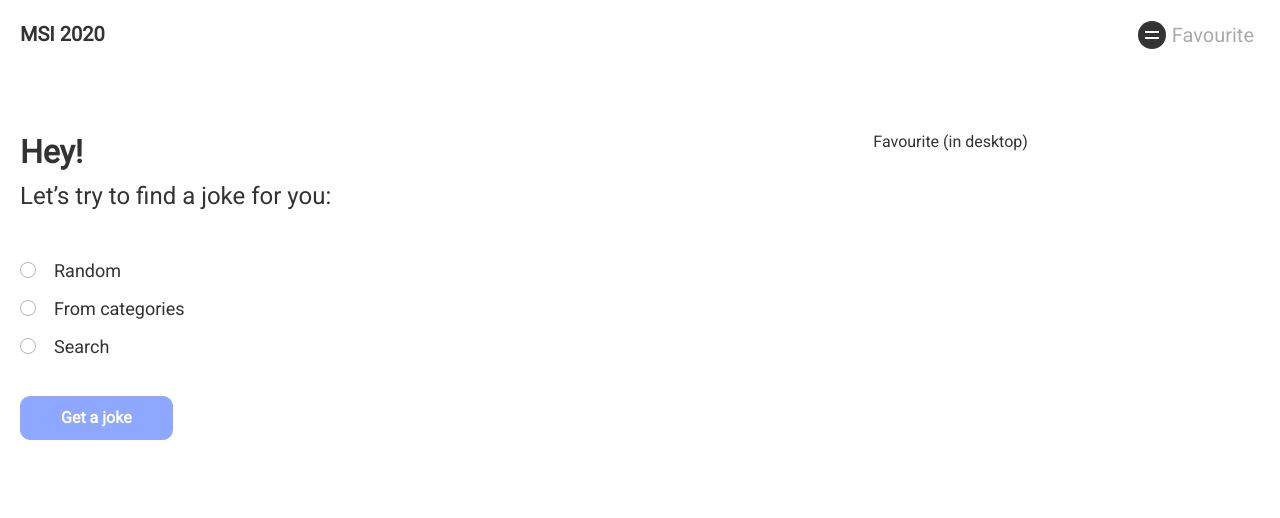
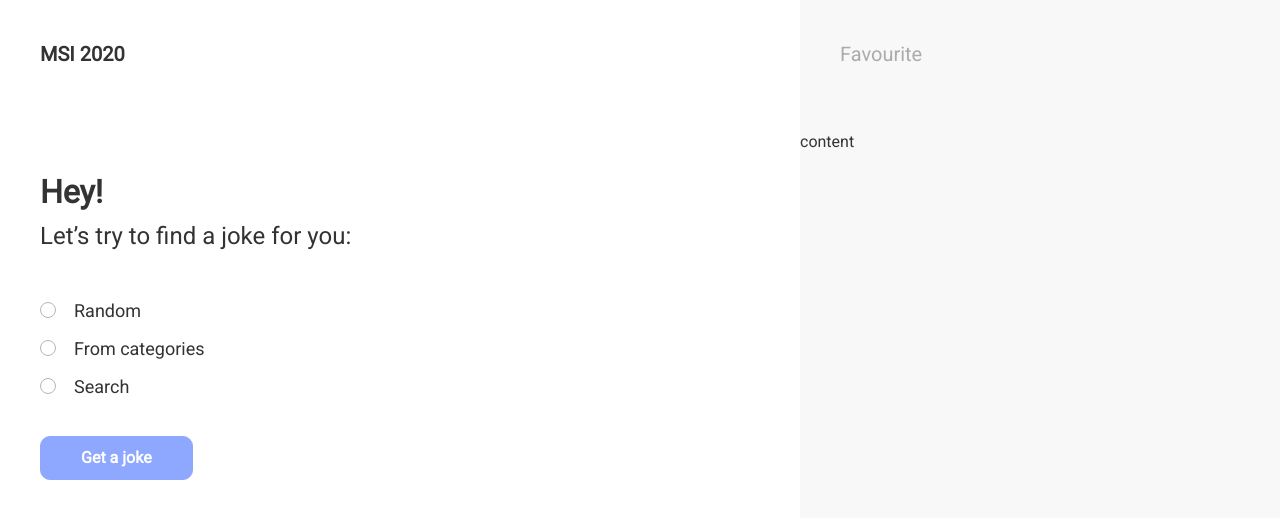
Before and after one commit to ipgpt/chuck-norris-app, a React (Create React App) app: page / in a window 1280 px wide. Shown: the top 518 px of the page. Built offline with nearby package versions, Linux system fonts and the light colour scheme.

Commit message:
feat: implement adaptive layout

```diff
--- a/src/App.js
+++ b/src/App.js
@@ -1,5 +1,4 @@
-import React, { useState } from "react";
-import { Row, Col } from "react-bootstrap";
+import React, { useState, useEffect } from "react";
 import "./App.scss";
 import JokesForm from "./JokesForm";
 import JokesList from "./JokesList";
@@ -8,12 +7,23 @@ import Favourite from "./Favourite";
 function App() {
   const [state, setState] = useState({
     jokeData: {},
-    isOpenFavourite: false,
+    isOpenFavourite: window.innerWidth >= 1200 ? true : false,
     favouriteDate: {
       data: {
         result: [],
       },
     },
+  });
+
+  function resizeWindow() {
+    if (window.innerWidth >= 1200) {
+      setState({ ...state, isOpenFavourite: true });
+    }
+  }
+
+  useEffect(() => {
+    window.addEventListener("resize", resizeWindow);
+    return () => window.removeEventListener("resize", resizeWindow);
   });
 
   function getData(data) {
@@ -27,8 +37,14 @@ function App() {
   return (
     <div className={state.isOpenFavourite ? "App App--grey" : "App"}>
       <header className="header">
-        <div className="header__headline">
-          {state.isOpenFavourite ? "" : "MSI 2020"}
+        <div
+          className={
+            state.isOpenFavourite
+              ? "header__headline header__headline--hidden"
+              : "header__headline"
+          }
+        >
+          MSI 2020
         </div>
         <button
           className={
@@ -41,23 +57,11 @@ function App() {
           Favourite
         </button>
       </header>
-      {state.isOpenFavourite ? (
-        <Favourite />
-      ) : (
-        <>
-          <main>
-            <Row>
-              <Col className="column" xl={8}>
-                <JokesForm getData={getData} />
-                <JokesList joke={state.jokeData} />
-              </Col>
-              <Col className="column" xl={4}>
-                Favourite (in desktop)
-              </Col>
-            </Row>
-          </main>
-        </>
-      )}
+      {state.isOpenFavourite ? <Favourite /> : null}
+      <main className="main">
+        <JokesForm getData={getData} />
+        <JokesList joke={state.jokeData} />
+      </main>
     </div>
   );
 }
--- a/src/App.scss
+++ b/src/App.scss
@@ -6,29 +6,26 @@
   line-height: 28px;
 }
 
+.App {
+  position: relative;
+}
+
 .App--grey {
   height: 100vh;
   background-color: $light-grey;
 }
 
-.row {
-  margin-right: 0;
-  margin-left: 0;
-}
-
-.column {
-  padding-left: 20px;
-  padding-right: 20px;
-}
-
 .header {
   display: flex;
   justify-content: space-between;
-  margin-bottom: 60px;
 
   &__headline {
     @extend %header-item-styles;
     font-weight: bold;
+
+    &--hidden {
+      visibility: hidden;
+    }
   }
 
   &__favourite {
@@ -61,9 +58,8 @@
       height: 8px;
       top: 11px;
       left: 7px;
-      border-top: 2px solid white;
-      border-bottom: 2px solid white;
-      transition: top 0.5s ease-out;
+      border-top: 2px solid $white;
+      border-bottom: 2px solid $white;
     }
 
     &--open {
@@ -75,8 +71,34 @@
         font-size: 25px;
         color: $white;
         border: 0;
-        transition: top 0.5s ease-out;
       }
     }
   }
 }
+
+.main {
+  padding: 0 20px;
+}
+
+@media screen and (min-width: 768px) {
+  .header {
+    &__headline {
+      margin: 40px;
+      visibility: visible;
+    }
+
+    &__favourite {
+      margin: 40px;
+    }
+  }
+
+  .main {
+    padding: 0 40px;
+  }
+}
+
+@media screen and (min-width: 1200px) {
+  .App--grey {
+    background-color: $white;
+  }
+}
--- a/src/Favourite/Favourite.js
+++ b/src/Favourite/Favourite.js
@@ -1,8 +1,14 @@
 import React from "react";
+import "./Favourite.scss";
 
 function Favourite() {
   //<JokesList joke={data} />
-  return <div className="favourite">Favourite</div>;
+  return (
+  <div className="favourite">
+    <div className="favourite__mask">Favourite</div>
+    <div className="favourite__content">content</div>
+  </div>
+  );
 }
 
 export default Favourite;
--- /dev/null
+++ b/src/Favourite/Favourite.scss
@@ -0,0 +1,60 @@
+@import "../assets/scss/variables";
+
+.favourite {
+  margin-top: 20px;
+  width: 100%;
+  height: 100vh;
+  position: fixed;
+  z-index: 1;
+
+  &__mask {
+    display: none;
+  }
+
+  &__content {
+    background-color: $light-grey;
+    height: inherit;
+  }
+}
+
+@media screen and (min-width: 768px) {
+  .favourite {
+    display: flex;
+    justify-content: flex-end;
+
+    &__mask {
+      width: calc(100% - 480px);
+      height: inherit;
+      display: block;
+      position: fixed;
+      top: 0;
+      left: 0;
+      font-size: 0;
+      background-color: $mask;
+    }
+
+    &__content {
+      width: 480px;
+    }
+  }
+}
+
+@media screen and (min-width: 1200px) {
+  .favourite {
+    width: 480px;
+    right: 0;
+
+    &__mask {
+      width: 480px;
+      height: 135px;
+      left: auto;
+      padding-top: 40px;
+      padding-left: 40px;
+      font-size: 20px;
+      font-weight: 500;
+      line-height: 28px;
+      color: $grey;
+      background-color: $light-grey;
+    }
+  }
+}
--- a/src/JokesForm/JokesForm.scss
+++ b/src/JokesForm/JokesForm.scss
@@ -7,6 +7,7 @@
 
 .hey {
   @extend %paragraph-styles;
+  margin-top: 60px;
   font-size: 32px;
   font-weight: bold;
 }
--- a/src/assets/scss/_variables.scss
+++ b/src/assets/scss/_variables.scss
@@ -3,5 +3,5 @@ $blue: #8ea7ff;
 $grey: #ababab;
 $light-grey: #f8f8f8;
 $white: #ffffff;
-$mask: rgba(255, 255, 255, 0.3);
+$mask: rgba(0, 0, 0, 0.3);
 $roboto-font: "Roboto", sans-serif;
```
